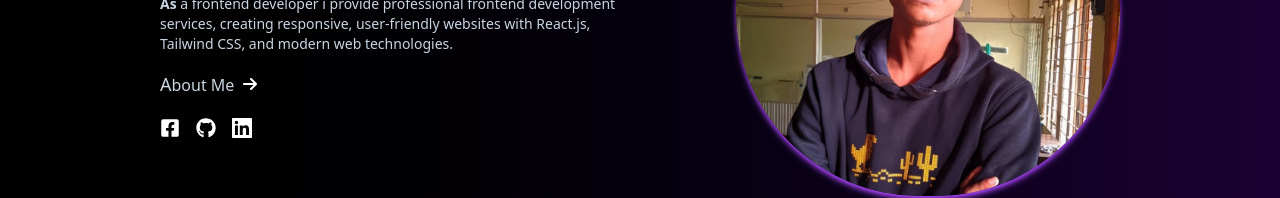
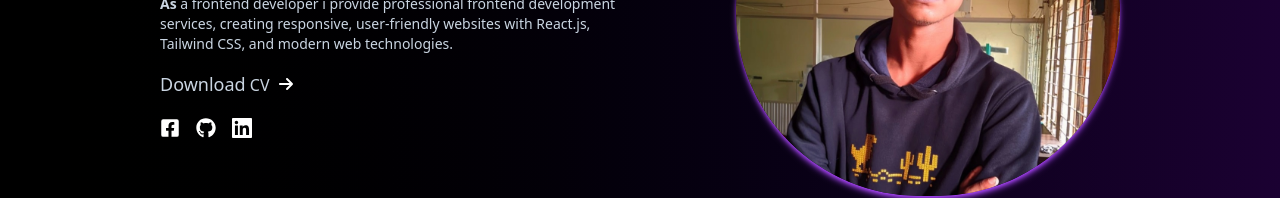
Before and after one commit to Rifat654/Personal-Portfolio, a React (Vite) app: page / in a window 1280 px wide. Shown: the part 251-449 px from the top of the page. Built offline with nearby package versions, Linux system fonts and the light colour scheme.

Commit message:
added resume

```diff
--- a/src/components/Hero.jsx
+++ b/src/components/Hero.jsx
@@ -3,6 +3,7 @@ import { FaArrowRight } from "react-icons/fa6";
 import { FaFacebookSquare } from "react-icons/fa";
 import { FaGithub } from "react-icons/fa6";
 import { GrLinkedin } from "react-icons/gr";
+import resume from "../assets/resume.pdf"
 
 const Hero = () => {
   return (
@@ -14,7 +15,7 @@ const Hero = () => {
           <h1 className="text-center md:text-start sm:text-2xl pt-1 text-slate-200">Frontend WebDeveloper</h1>
           <p className="text-[10px] md:text-sm  my-4 text-slate-300"><span className="font-bold">As</span> a frontend developer i provide professional frontend development services, creating responsive, user-friendly websites with React.js, Tailwind CSS, and modern web technologies.</p>
           <div className="flex items-center justify-center md:justify-start gap-2 cursor-pointer text-center">
-            <button className=" hover:text-white cursor-pointer text-slate-300"><span className="text-lg">A</span>bout Me</button>
+            <a className="hover:text-white cursor-pointer text-slate-300 " href={resume} download="resume"><span className="text-lg ">Download</span> CV </a>
             <FaArrowRight className="hover:border hover:rounded-full hover:border-white transition-all duration-200 hover:p-1 " />
           </div>
           <div className="social flex items-center gap-4 pt-5 cursor-pointer justify-center sm:justify-start sm:text-xl">
```
Also changed, not shown: 1 other file (tests, documents, lock files or other folders).
